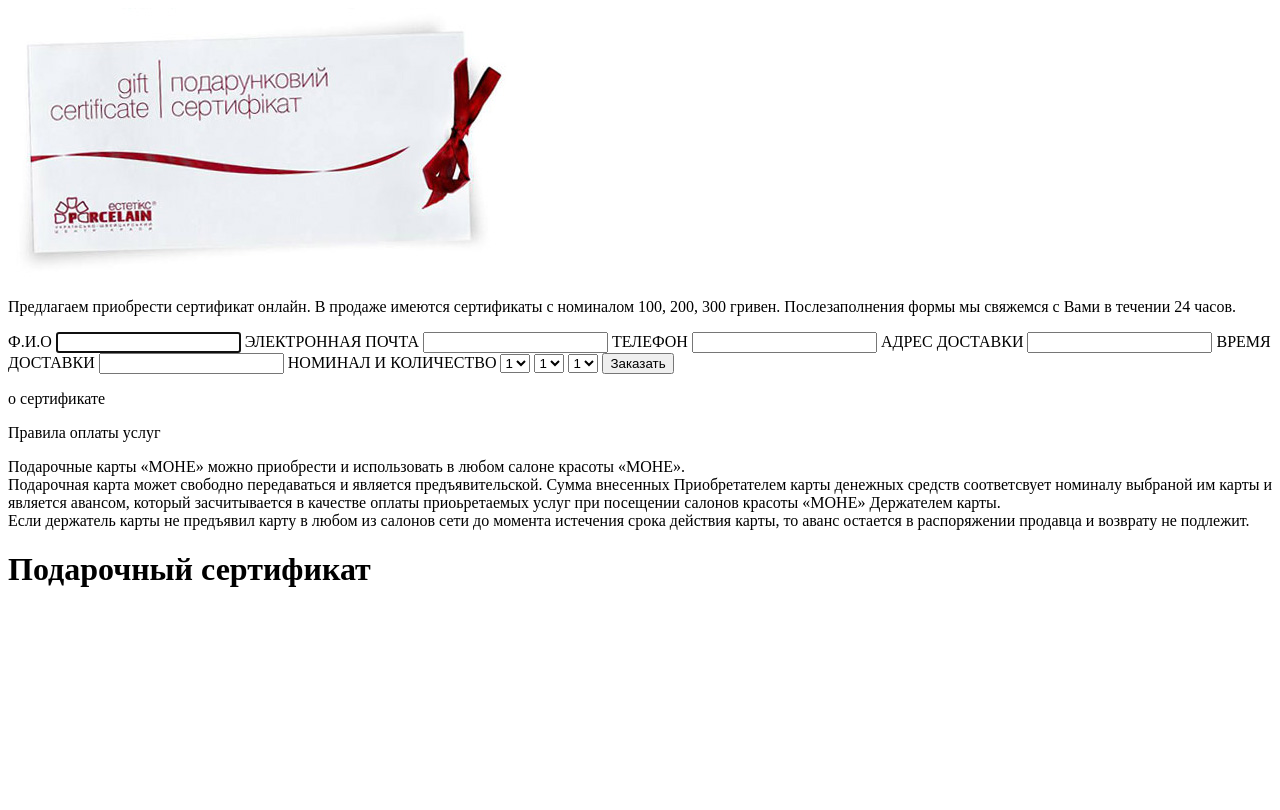
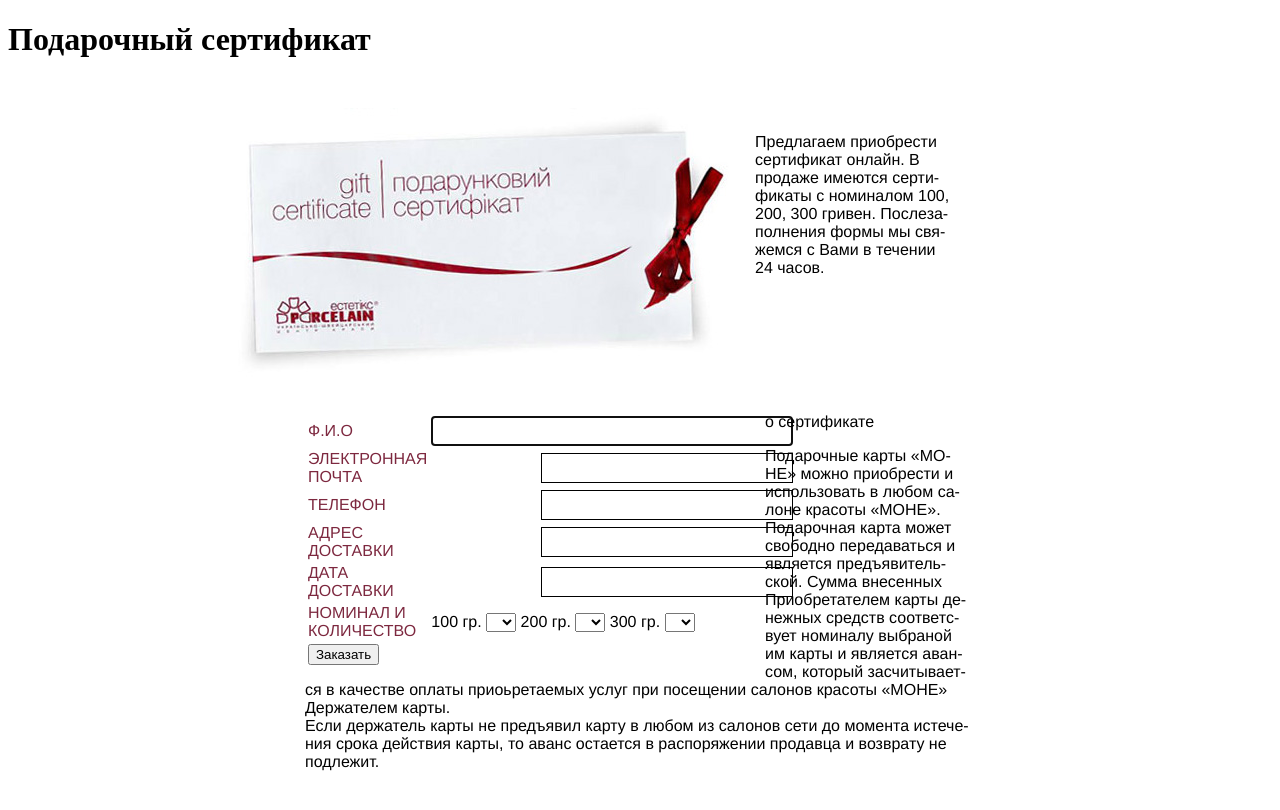
Before and after one commit to beavercode/esthetics_form, a plain HTML site: page certificate.html in a window 1280 px wide. Drawn offline with Linux system fonts and the light colour scheme.

```diff
--- a/certificate.html
+++ b/certificate.html
@@ -1,96 +1,146 @@
 <!DOCTYPE html>
 <html>
 <head>
-    <meta charset="UTF-8"/>
-    <title>Cerrificate</title>
-    <style>
-
-    </style>
-
+    <meta charset="UTF-8">
+    <link rel="stylesheet" href="css/styles.css">
+    <title>Certificate</title>
 </head>
 <body>
 <!-- site header-->
+<h1>Подарочный сертификат</h1>
+<!-- site header-->
+
+
 <div class="cert">
-    <!-- begin cert-header  -->
-    <div class="cert-header">
-        <img class="cert-header-image" src="img/cert-header-img.jpg" alt="">
+    <div class="cert__header">
+        <img class="cert__header-img" src="img/cert-header-img.jpg" alt="">
 
-        <p class="cert-header-desc">Предлагаем приобрести сертификат онлайн. В продаже имеются сертификаты с номиналом
-            100, 200, 300 гривен.
-            Послезаполнения формы мы свяжемся с Вами в течении 24 часов.</p>
+        <div class="cert__header-desc">Пред&shy;ла&shy;га&shy;ем при&shy;о&shy;брес&shy;ти сер&shy;ти&shy;фи&shy;кат он&shy;лайн.
+            В про&shy;да&shy;же име&shy;ют&shy;ся сер&shy;ти&shy;фи&shy;ка&shy;ты с но&shy;ми&shy;на&shy;лом
+            100, 200, 300 гри&shy;вен.
+            Пос&shy;ле&shy;за&shy;пол&shy;не&shy;ния фор&shy;мы мы свя&shy;жем&shy;ся с Ва&shy;ми в те&shy;че&shy;нии 24
+            ча&shy;сов.
+        </div>
     </div>
-    <!-- end cert-header  -->
 
-    <!-- begin cert-content  -->
-    <div class="cert-content">
-        <!-- begin cert-content-form  -->
-        <form class="cert-content-form" action="process.php" method="post">
-            <label>Ф.И.О
-                <input id="fio" name="fio" type="text" required autofocus>
-            </label>
-            <label>ЭЛЕКТРОННАЯ ПОЧТА
-                <input id="email" name="email" type="email" required>
-            </label>
-            <label>ТЕЛЕФОН
-                <input id="phone" name="phone" type="tel" required>
-            </label>
-            <label>АДРЕС ДОСТАВКИ
-                <input id="address" name="address" type="text" required>
-            </label>
-            <label>ВРЕМЯ ДОСТАВКИ
-                <input id="date_time" name="date_time" type="text" required>
-            </label>
-            <label>НОМИНАЛ И КОЛИЧЕСТВО
-                <select name="n100" id="n100">
-                    <option >1</option>
-                    <option >2</option>
-                    <option >3</option>
-                    <option >4</option>
-                    <option >5</option>
-                </select>
-                <select name="n200" id="n200">
-                    <option >1</option>
-                    <option >2</option>
-                    <option >3</option>
-                    <option >4</option>
-                    <option >5</option>
-                </select>
-                <select name="n300" id="n300">
-                    <option >1</option>
-                    <option >2</option>
-                    <option >3</option>
-                    <option >4</option>
-                    <option >5</option>
-                </select>
-            </label>
+    <div class="cert__content">
+        <form class="cert__form" action="process.php" method="post">
+            <table class="cert__table">
+                <tr>
+                    <td width="10">
+                        <label class="cert__form-label cert__form-label_upper" for="fio">ф.и.о</label>
+                    </td>
+                    <td>
+                        <input class="cert__form-input" id="fio" name="fio" type="text" required autofocus>
+                    </td>
+                </tr>
+                <tr>
+                    <td width="220">
+                        <label class="cert__form-label cert__form-label_upper" for="email">электронная почта</label>
+                    </td>
+                    <td>
+                        <input class="cert__form-input" id="email" name="email" type="email" required>
+                    </td>
+                </tr>
+                <tr>
+                    <td>
+                        <label class="cert__form-label cert__form-label_upper" for="tel">телефон</label>
+                    </td>
+                    <td>
+                        <input class="cert__form-input" id="tel" name="tel" type="tel" required>
+                    </td>
+                </tr>
+                <tr>
+                    <td>
+                        <label class="cert__form-label cert__form-label_upper" for="address">адрес доставки</label>
+                    </td>
+                    <td>
+                        <input class="cert__form-input" id="address" name="address" type="text" required>
+                    </td>
+                </tr>
+                <tr>
+                    <td>
+                        <label class="cert__form-label cert__form-label_upper" for="date_time">дата доставки</label>
+                    </td>
+                    <td>
+                        <input class="cert__form-input" id="date_time" name="date_time" type="text" required>
+                    </td>
+                </tr>
+                <tr>
+                    <td>
+                        <label class="cert__form-label cert__form-label_upper" for="n100">номинал и количество</label>
+                    </td>
+                    <td>
+                        <div class="b-select">
+                            <label class="cert__form-select-label" for="n100">100 гр.</label>
+                            <select class="cert__form-select" name="n100" id="n100">
+                                <option></option>
+                                <option>1</option>
+                                <option>2</option>
+                                <option>3</option>
+                                <option>4</option>
+                                <option>5</option>
+                            </select>
 
-            <input id="order" name="order" type="submit" value="Заказать">
+                            <label class="cert__form-select-label" for="n200">200 гр.</label>
+                            <select class="cert__form-select" name="n200" id="n200">
+                                <option></option>
+                                <option>1</option>
+                                <option>2</option>
+                                <option>3</option>
+                                <option>4</option>
+                                <option>5</option>
+                            </select>
+
+                            <label class="cert__form-select-label" for="n300">300 гр.</label>
+                            <select class="cert__form-select" name="n300" id="n300">
+                                <option></option>
+                                <option>1</option>
+                                <option>2</option>
+                                <option>3</option>
+                                <option>4</option>
+                                <option>5</option>
+                            </select>
+                        </div>
+                    </td>
+                </tr>
+                <tr>
+                    <td colspan="2">
+                        <input class="cert__form-btn" id="order" name="order" type="submit" value="Заказать">
+                    </td>
+                </tr>
+            </table>
         </form>
-        <!-- end cert-content-form  -->
 
-        <!-- start cert-content-desc  -->
-        <div class="cert-content-desc">
-            <p class="cert-content-desc-header">о сертификате</p>
+        <div class="cert__sidebar">
+            <p class="cert__sidebar-header">о сертификате</p>
+            <div class="cert__sidebar-desc">По&shy;да&shy;роч&shy;ные кар&shy;ты «МО&shy;НЕ» мож&shy;но при&shy;о&shy;брес&shy;ти и ис&shy;поль&shy;зо&shy;вать в лю&shy;бом са&shy;ло&shy;не кра&shy;со&shy;ты
+                «МО&shy;НЕ».<br>
 
-            <p class="cert-content-desc-header">Правила оплаты услуг</p>
-            Подарочные карты «МОНЕ» можно приобрести и использовать в любом салоне красоты
-            «МОНЕ».<br>
+                По&shy;да&shy;роч&shy;ная кар&shy;та мо&shy;жет сво&shy;бод&shy;но пе&shy;ре&shy;да&shy;вать&shy;ся и яв&shy;ля&shy;ет&shy;ся предъ&shy;яви&shy;тель&shy;ской. Сум&shy;ма вне&shy;сен&shy;ных При&shy;о&shy;бре&shy;та&shy;те&shy;лем
+                кар&shy;ты де&shy;неж&shy;ных средств со&shy;от&shy;вет&shy;с&shy;ву&shy;ет но&shy;ми&shy;на&shy;лу вы&shy;бра&shy;ной им кар&shy;ты и яв&shy;ля&shy;ет&shy;ся аван&shy;сом, ко&shy;то&shy;рый за&shy;счи&shy;ты&shy;ва&shy;ет&shy;ся
+                в ка&shy;чест&shy;ве опла&shy;ты при&shy;оь&shy;ре&shy;та&shy;е&shy;мых услуг при по&shy;се&shy;ще&shy;нии са&shy;ло&shy;нов кра&shy;со&shy;ты «МО&shy;НЕ» Дер&shy;жа&shy;те&shy;лем кар&shy;ты.<br>
 
-            Подарочная карта может свободно передаваться и является предъявительской. Сумма внесенных Приобретателем
-            карты денежных средств соответсвует номиналу выбраной им карты и является авансом, который засчитывается
-            в качестве оплаты приоьретаемых услуг при посещении салонов красоты «МОНЕ» Держателем карты.<br>
+                Если дер&shy;жа&shy;тель кар&shy;ты не предъ&shy;явил кар&shy;ту в лю&shy;бом из са&shy;ло&shy;нов се&shy;ти до мо&shy;мен&shy;та ис&shy;те&shy;че&shy;ния сро&shy;ка дейст&shy;вия
+                кар&shy;ты, то аванс оста&shy;ет&shy;ся в рас&shy;по&shy;ря&shy;же&shy;нии про&shy;дав&shy;ца и воз&shy;вра&shy;ту не под&shy;ле&shy;жит.
+            </div>
 
-            Если держатель карты не предъявил карту в любом из салонов сети до момента истечения срока действия
-            карты, то аванс остается в распоряжении продавца и возврату не подлежит.
+            <!--<p class="cert__sidebar-header">Правила оплаты услуг</p>
+            <div class="cert__sidebar-desc">
+                По&shy;да&shy;роч&shy;ные кар&shy;ты «МО&shy;НЕ» мож&shy;но при&shy;о&shy;брес&shy;ти и ис&shy;поль&shy;зо&shy;вать в лю&shy;бом са&shy;ло&shy;не кра&shy;со&shy;ты
+                «МО&shy;НЕ».<br>
+
+                По&shy;да&shy;роч&shy;ная кар&shy;та мо&shy;жет сво&shy;бод&shy;но пе&shy;ре&shy;да&shy;вать&shy;ся и яв&shy;ля&shy;ет&shy;ся предъ&shy;яви&shy;тель&shy;ской. Сум&shy;ма вне&shy;сен&shy;ных При&shy;о&shy;бре&shy;та&shy;те&shy;лем
+                кар&shy;ты де&shy;неж&shy;ных средств со&shy;от&shy;вет&shy;с&shy;ву&shy;ет но&shy;ми&shy;на&shy;лу вы&shy;бра&shy;ной им кар&shy;ты и яв&shy;ля&shy;ет&shy;ся аван&shy;сом, ко&shy;то&shy;рый за&shy;счи&shy;ты&shy;ва&shy;ет&shy;ся
+                в ка&shy;чест&shy;ве опла&shy;ты при&shy;оь&shy;ре&shy;та&shy;е&shy;мых услуг при по&shy;се&shy;ще&shy;нии са&shy;ло&shy;нов кра&shy;со&shy;ты «МО&shy;НЕ» Дер&shy;жа&shy;те&shy;лем кар&shy;ты.<br>
+
+                Если дер&shy;жа&shy;тель кар&shy;ты не предъ&shy;явил кар&shy;ту в лю&shy;бом из са&shy;ло&shy;нов се&shy;ти до мо&shy;мен&shy;та ис&shy;те&shy;че&shy;ния сро&shy;ка дейст&shy;вия
+                кар&shy;ты, то аванс оста&shy;ет&shy;ся в рас&shy;по&shy;ря&shy;же&shy;нии про&shy;дав&shy;ца и воз&shy;вра&shy;ту не под&shy;ле&shy;жит.
+            </div>-->
         </div>
-        <!-- end cert-content-desc  -->
     </div>
-    <!-- end cert-content  -->
 
 </div>
 
-<!-- begin cert  -->
-<h1>Подарочный сертификат</h1>
-<!-- end cert  -->
 </body>
 </html>
--- /dev/null
+++ b/sass/styles.sass
@@ -0,0 +1,71 @@
+//vars
+$cert_width: 670px
+
+
+.cert
+  position: relative
+  width: $cert_width
+  height: 100%
+  margin: 0
+  padding: 0
+  font-family: Helvetica, Arial, sans-serif
+
+  margin: 50px auto
+
+  .cert__header
+    width: 150px
+    height: 275px
+
+    .cert__header-img
+      position: absolute
+      top: 0
+      left: -75px
+      width: 500px
+      height: 270px
+
+    .cert__header-desc
+      width: 200px
+      height: 225px
+      margin-left: 425px
+      padding: 25px
+      font-size: 16px
+
+  .cert__content
+    margin-top: 30px
+
+    .cert__form
+      width: 430px
+      float: left
+      margin-right: 30px
+
+      .cert__form-input
+        font-size: 16px
+        padding: 5px
+        margin: 0
+        width: 240px
+        float: right
+
+        border: 1px solid #000
+        background: none
+        vertical-align: middle /* This is optional but it makes legacy IEs look better */
+
+      .cert__form-label
+        color: #7d283f
+
+      .cert__form-label_upper
+        text-transform: uppercase
+  #fio
+    width: 350px
+
+    .cert__table
+      width: 100%
+
+    .cert__sidebar
+      width: 190px
+      float: left
+
+      .cert__sidebar-header
+        width: 100%
+        height: 100%
+
+      .cert__sidebar-desc
```
Also changed, not shown: css/styles.css (added), 1 other file.
